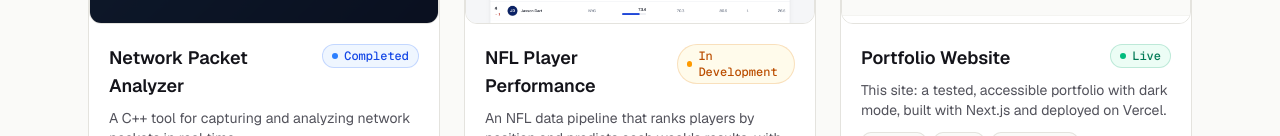
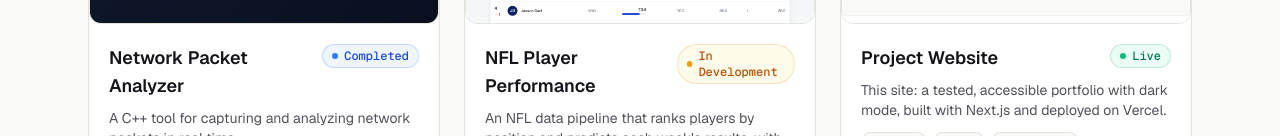
Before and after one commit to John-Wasikye/portfolio, a Next.js app: page / in a window 1280 px wide. Shown: the part 383-519 px from the top of the page. Built offline with nearby package versions, Linux system fonts and the light colour scheme; no server answers.

Commit message:
Rename the website project to Project Website

```diff
--- a/data/projects.ts
+++ b/data/projects.ts
@@ -86,7 +86,7 @@ export const projects: Project[] = [
   },
   {
     slug: "portfolio-website",
-    name: "Portfolio Website",
+    name: "Project Website",
     shortDescription:
       "This site: a tested, accessible portfolio with dark mode, built with Next.js and deployed on Vercel.",
     longDescription:
```
